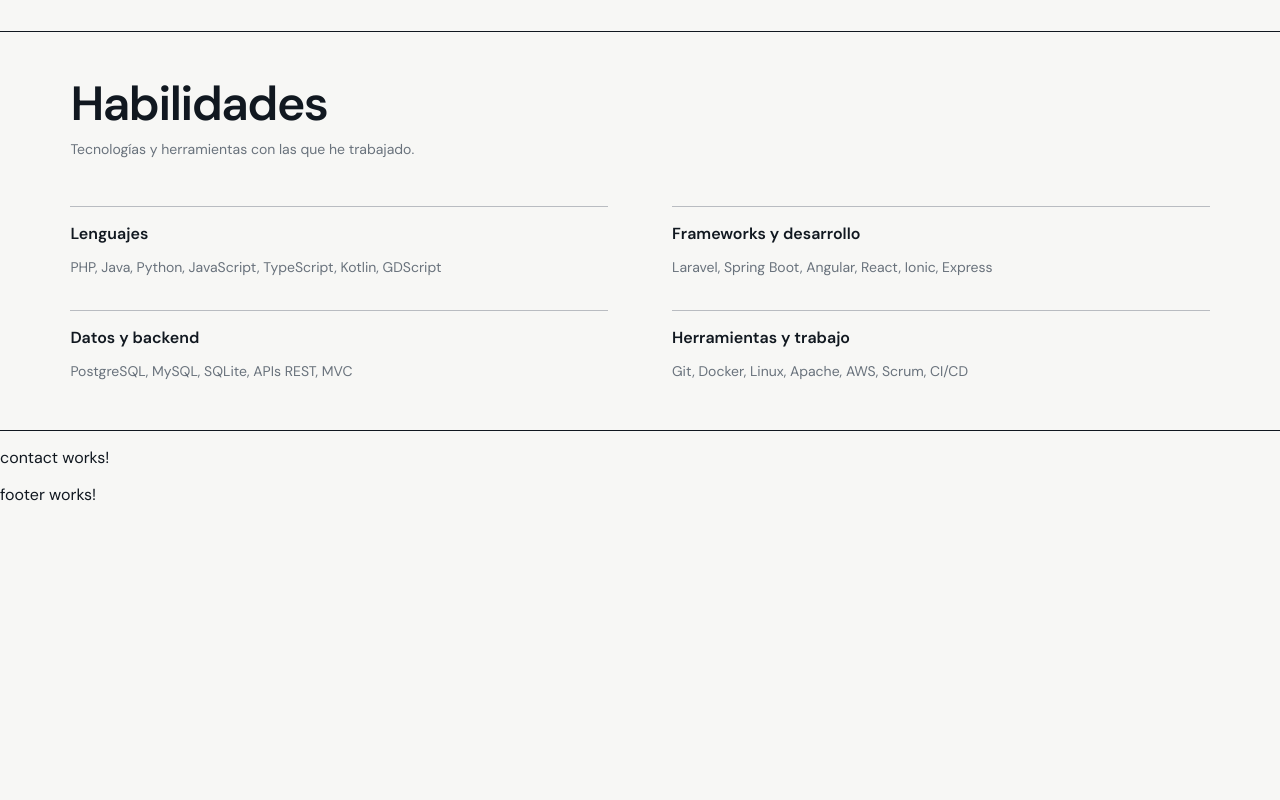
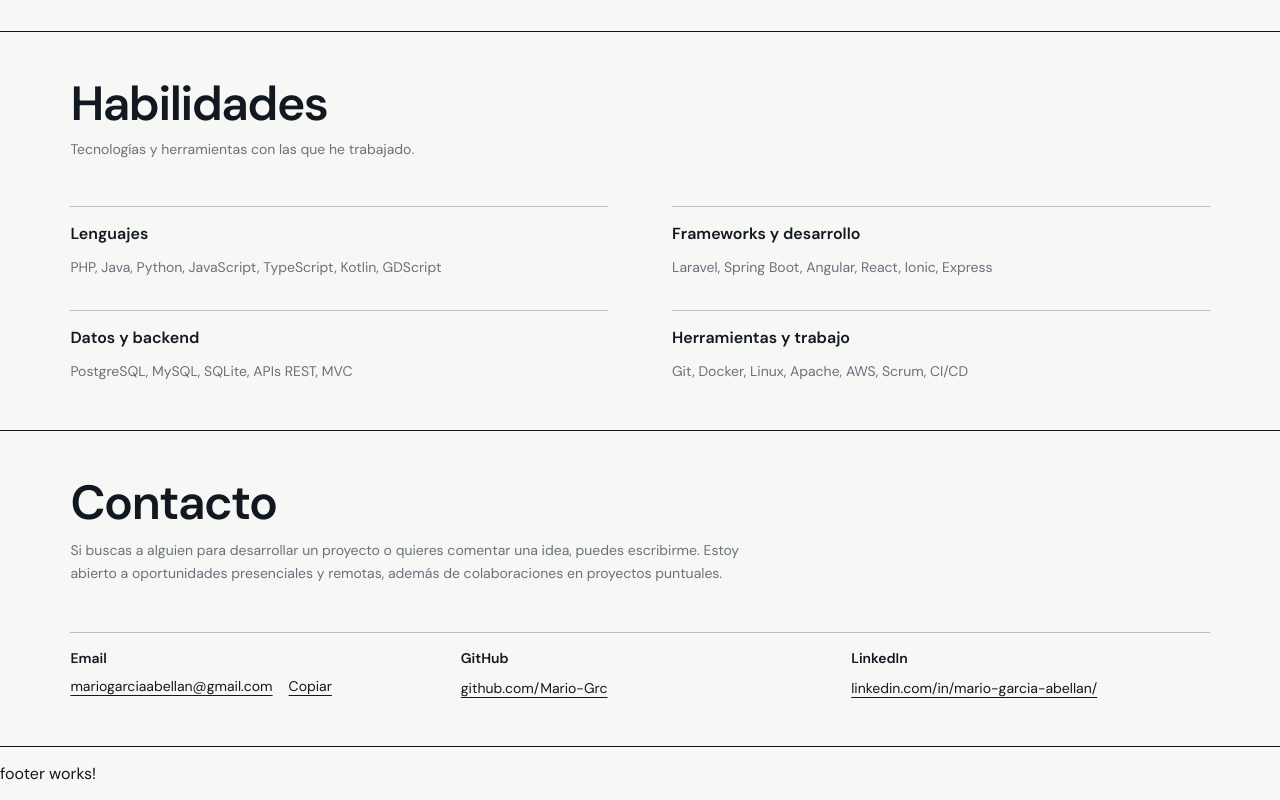
Before and after one commit to Mario-Grc/portfolio, an Angular app: page / in a window 1280 px wide. Shown: the part 2335-3135 px from the top of the page. Before the commit the page ends 2856 px from the top, so only its background shows below. Built offline with nearby package versions, Linux system fonts and the light colour scheme.

Commit message:
feat: add contact

```diff
--- a/src/app/components/contact/contact.html
+++ b/src/app/components/contact/contact.html
@@ -1 +1,34 @@
-<p>contact works!</p>
+<section class="contact-section" aria-labelledby="contact-title">
+	<div class="contact-content">
+		<header class="contact-heading">
+			<h2 id="contact-title">Contacto</h2>
+			<p>
+				Si buscas a alguien para desarrollar un proyecto o quieres comentar una idea,
+				puedes escribirme. Estoy abierto a oportunidades presenciales y remotas,
+				además de colaboraciones en proyectos puntuales.
+			</p>
+		</header>
+
+		<div class="contact-options">
+			<div class="contact-option contact-email">
+				<h3>Email</h3>
+				<div class="email-actions">
+					<a [href]="'mailto:' + email">{{ email }}</a>
+					<button type="button" (click)="copyEmail()">
+						{{ emailCopied() ? 'Copiado' : 'Copiar' }}
+					</button>
+				</div>
+			</div>
+
+			<div class="contact-option">
+				<h3>GitHub</h3>
+				<a [href]="githubUrl" target="_blank" rel="noopener noreferrer">github.com/Mario-Grc</a>
+			</div>
+
+			<div class="contact-option">
+				<h3>LinkedIn</h3>
+				<a [href]="linkedinUrl" target="_blank" rel="noopener noreferrer">linkedin.com/in/mario-garcia-abellan/</a>
+			</div>
+		</div>
+	</div>
+</section>
--- a/src/app/components/contact/contact.scss
+++ b/src/app/components/contact/contact.scss
@@ -0,0 +1,81 @@
+.contact-section {
+	border-bottom: 1px solid;
+	padding: clamp(2rem, 4vw, 3rem) var(--space-page);
+}
+
+.contact-content {
+	margin: 0 auto;
+	max-width: var(--content-width);
+}
+
+.contact-heading {
+	margin-bottom: clamp(1.5rem, 4vw, 3rem);
+	max-width: 42rem;
+}
+
+.contact-heading h2 {
+	font-size: clamp(2rem, 4vw, 3rem);
+	font-weight: 600;
+	letter-spacing: -0.03em;
+	line-height: 1;
+	margin: 0;
+}
+
+.contact-heading p {
+	color: var(--color-muted);
+	font-size: 0.875rem;
+	line-height: 1.6;
+	margin: 0.75rem 0 0;
+}
+
+.contact-options {
+	border-top: 1px solid var(--color-border);
+	display: grid;
+	gap: 2rem;
+	grid-template-columns: 1fr 1fr 1fr;
+	padding-top: 1rem;
+}
+
+.contact-option h3 {
+	font-size: 0.875rem;
+	font-weight: 600;
+	margin: 0 0 0.6rem;
+}
+
+.contact-option a,
+.contact-option button {
+	color: var(--color-ink);
+	font-size: 0.875rem;
+}
+
+.contact-option a {
+	text-underline-offset: 0.25rem;
+}
+
+.email-actions {
+	align-items: center;
+	display: flex;
+	flex-wrap: wrap;
+	gap: 1rem;
+}
+
+.email-actions button {
+	background: none;
+	cursor: pointer;
+	padding: 0;
+	text-decoration: underline;
+	text-underline-offset: 0.25rem;
+}
+
+.contact-option a:hover,
+.contact-option a:focus-visible,
+.email-actions button:hover,
+.email-actions button:focus-visible {
+	text-decoration-thickness: 2px;
+}
+
+@media (max-width: 600px) {
+	.contact-options {
+		grid-template-columns: 1fr;
+	}
+}
--- a/src/app/components/contact/contact.ts
+++ b/src/app/components/contact/contact.ts
@@ -1,4 +1,4 @@
-import { Component } from '@angular/core';
+import { Component, signal } from '@angular/core';
 
 @Component({
   selector: 'app-contact',
@@ -6,4 +6,15 @@ import { Component } from '@angular/core';
   templateUrl: './contact.html',
   styleUrl: './contact.scss',
 })
-export class Contact {}
+export class Contact {
+  protected readonly email = 'mariogarciaabellan@gmail.com';
+  protected readonly githubUrl = 'https://github.com/Mario-Grc';
+  protected readonly linkedinUrl = 'https://www.linkedin.com/in/mario-garcia-abellan/';
+  protected readonly emailCopied = signal(false);
+
+  protected async copyEmail(): Promise<void> {
+    await navigator.clipboard.writeText(this.email);
+    this.emailCopied.set(true);
+    setTimeout(() => this.emailCopied.set(false), 2000);
+  }
+}
```
